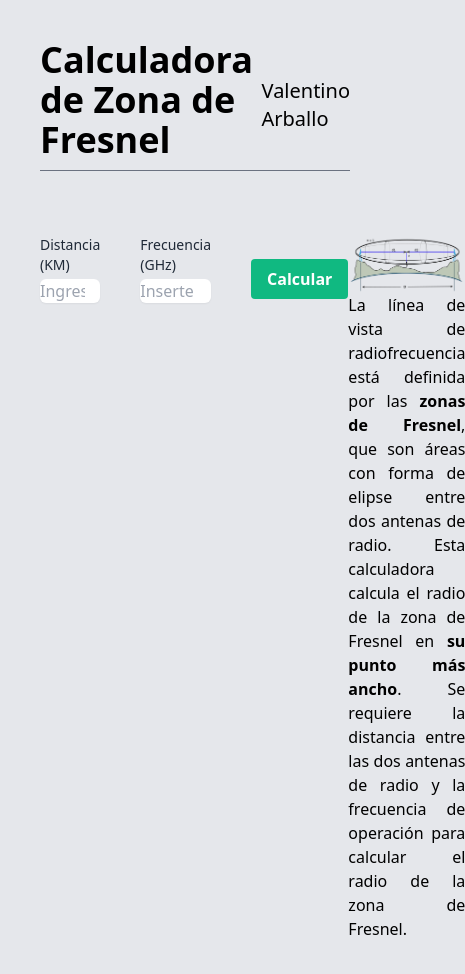
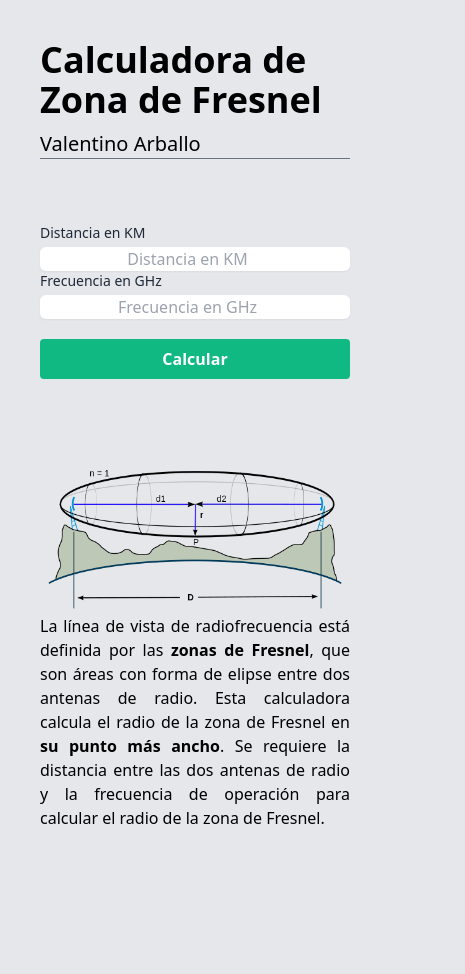
Before and after one commit to valentinoarballo/fresnel-calculator, a plain HTML site: page index.html in a window 390 px wide. Shown: the whole page, 465 px wide, since content can reach past the window. After the commit the page ends 890 px from the top, so only its background shows below. Drawn offline with nearby package versions, Linux system fonts and the light colour scheme.

Commit message:
responsive

```diff
--- a/index.html
+++ b/index.html
@@ -10,31 +10,31 @@
 
 <body class="bg-gray-200 flex flex-col lg:p-20 p-10 items-center min-h-screen">
 
-  <div class="mb-10 w-full flex justify-between items-center border-b border-gray-500">
+  <div class="mb-10 w-full lg:flex justify-between items-center border-b border-gray-500">
     <h2 class="font-bold pb-2.5 text-4xl">Calculadora de Zona de Fresnel</h2>
     <div class="flex gap-2">
       <p class="text-xl">Valentino Arballo</p>
     </div>
   </div>
 
-  <div class="flex justify-evenly w-full">
+  <div class="lg:flex justify-evenly w-full">
     <section class="container flex flex-col items-center h-3/5 w-full max-w-2xl mx-auto mx-auto m-6">
-      <form onsubmit="handleSubmit(event)" class="flex gap-10 items-center w-full mb-10">
+      <form onsubmit="handleSubmit(event)" class="lg:flex gap-10 items-center w-full mb-10">
 
         <div class="form-group">
-          <label for="distanceInput" class="block text-sm font-medium text-gray-800">Distancia (KM)</label>
+          <label for="distanceInput" class="block text-sm font-medium text-gray-800">Distancia en KM</label>
           <input type="number" class="mt-1 block w-full border-gray-300 text-center rounded-md shadow-sm"
-            id="distanceInput" min="0" step="0.01" required placeholder="Ingrese la distancia en kilómetros">
+            id="distanceInput" min="0" step="0.01" required placeholder="Distancia en KM">
         </div>
 
         <div class="form-group">
-          <label for="frequencyInput" class="block text-sm font-medium text-gray-800">Frecuencia (GHz)</label>
+          <label for="frequencyInput" class="block text-sm font-medium text-gray-800">Frecuencia en GHz</label>
           <input type="number" class="mt-1 block w-full border-gray-300 text-center rounded-md shadow-sm"
-            id="frequencyInput" min="0" step="0.01" required placeholder="Inserte la frecuencia en gigahercios">
+            id="frequencyInput" min="0" step="0.01" required placeholder="Frecuencia en GHz">
         </div>
 
         <div class="flex justify-center mt-5">
-          <button class="bg-green-500 hover:bg-green-700 text-white font-bold py-2 px-4 rounded"
+          <button class="bg-green-500 flex w-full justify-center hover:bg-green-700 text-white font-bold py-2 px-4 rounded"
             type="submit">Calcular</button>
         </div>
 
@@ -43,7 +43,7 @@
     </section>
 
 
-    <section class="container flex flex-col items-center h-3/5 w-full max-w-md mx-auto m-6">
+    <section class="container flex flex-col items-center h-3/5 w-full max-w-md mx-auto m-5">
       <img src="fresnel_zone.png" alt="Zona de fresnel">
       <p class="text-justify">
         La línea de vista de radiofrecuencia está definida por las <strong>zonas de Fresnel</strong>, que son
```
